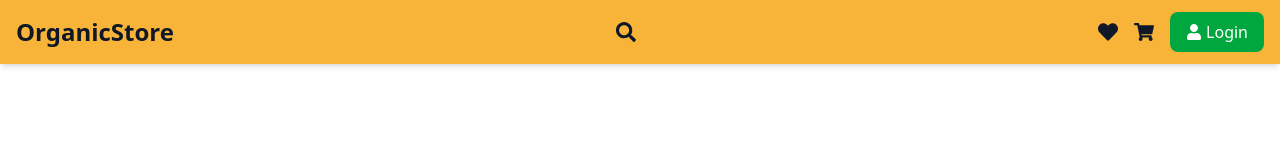
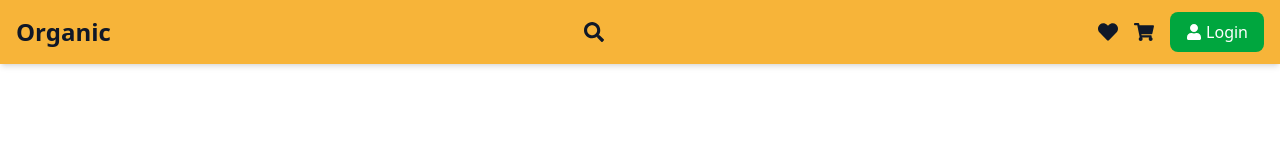
Before and after one commit to govindgothi/store-web-frontend, a React (Vite) app: page / in a window 1280 px wide. Shown: the top 160 px of the page. Built offline with nearby package versions, Linux system fonts and the light colour scheme.

Commit message:
check deployment

```diff
--- a/src/components/Header.tsx
+++ b/src/components/Header.tsx
@@ -10,7 +10,7 @@ const Header = () => {
 
         {/* Logo */}
         <div className="text-2xl font-bold cursor-pointer">
-          OrganicStore
+          Organic
         </div>
 
         {/* Desktop Search */}
```
